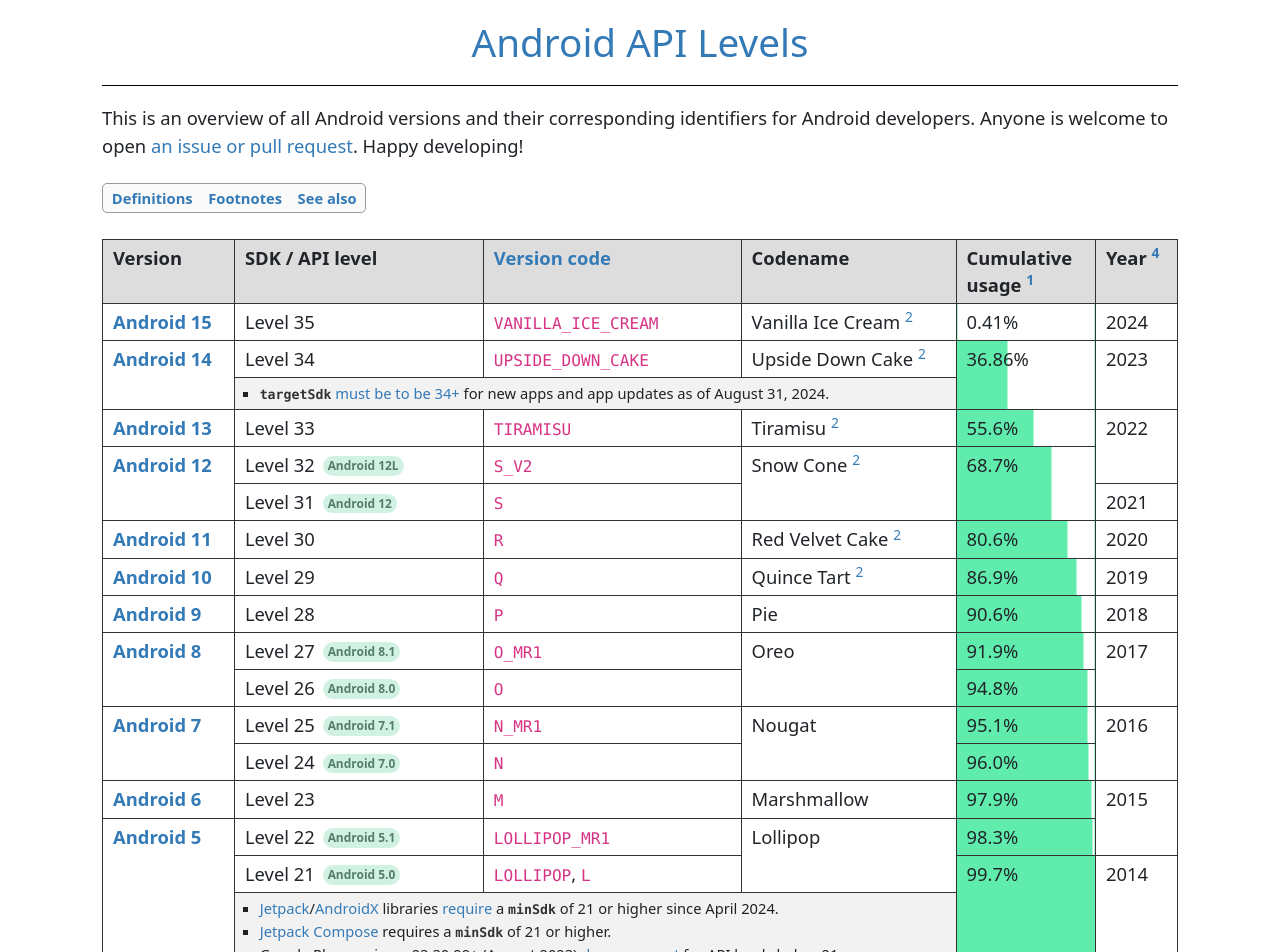
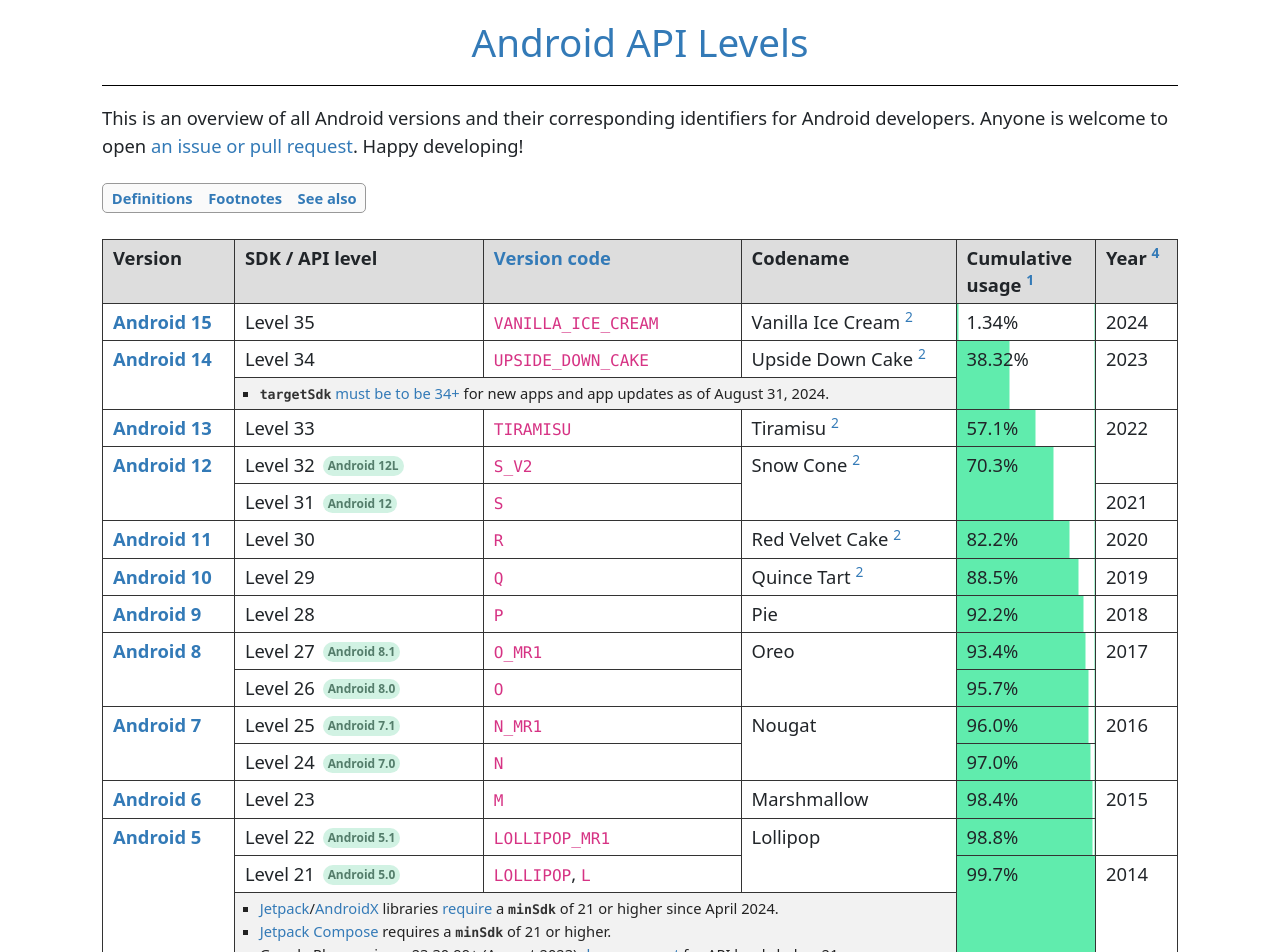
Before and after one commit to ebelinski/apilevels, a Jekyll site: the page built from index.md, in a window 1280 px wide. Shown: the top 952 px of the page. Built offline with Jekyll 4.4.1, drawn with Linux system fonts in a browser that asks for light colours; comment, search, counter and statistics services are not loaded; some of the changed text lies outside the part shown.

Commit message:
Updated figures (Dec 2024 update)

```diff
--- a/index.md
+++ b/index.md
@@ -37,7 +37,7 @@
       Vanilla Ice Cream
       <sup id="fnref:2"><a href="#fn:2" class="footnote">2</a></sup>
     </td>
-    {% include progress-cell.html rowspan=1 percentage=0.41 %}
+    {% include progress-cell.html rowspan=1 percentage=1.34 %}
     <td>2024</td>
   </tr>
   <tr>
@@ -50,7 +50,7 @@
       Upside Down Cake
       <sup id="fnref:2"><a href="#fn:2" class="footnote">2</a></sup>
     </td>
-    {% include progress-cell.html rowspan=2 percentage=36.86 %}
+    {% include progress-cell.html rowspan=2 percentage=38.32 %}
     <td rowspan="2">2023</td>
   </tr>
   <tr class="table-notes">
@@ -70,7 +70,7 @@
       Tiramisu
       <sup id="fnref:2"><a href="#fn:2" class="footnote">2</a></sup>
     </td>
-    {% include progress-cell.html rowspan=1 percentage=55.6 %}
+    {% include progress-cell.html rowspan=1 percentage=57.1 %}
     <td rowspan="2">2022</td>
   </tr>
   <tr>
@@ -86,7 +86,7 @@
       Snow Cone
       <sup id="fnref:2"><a href="#fn:2" class="footnote">2</a></sup>
     </td>
-    {% include progress-cell.html rowspan=2 percentage=68.7 %}
+    {% include progress-cell.html rowspan=2 percentage=70.3 %}
   </tr>
   <tr>
     <td>Level 31 <span class="subversion">Android 12</span></td>
@@ -103,7 +103,7 @@
       Red Velvet Cake
       <sup id="fnref:2"><a href="#fn:2" class="footnote">2</a></sup>
     </td>
-    {% include progress-cell.html rowspan=1 percentage=80.6 %}
+    {% include progress-cell.html rowspan=1 percentage=82.2 %}
     <td>2020</td>
   </tr>
   <tr>
@@ -116,7 +116,7 @@
       Quince Tart
       <sup id="fnref:2"><a href="#fn:2" class="footnote">2</a></sup>
     </td>
-    {% include progress-cell.html rowspan=1 percentage=86.9 %}
+    {% include progress-cell.html rowspan=1 percentage=88.5 %}
     <td>2019</td>
   </tr>
   <tr>
@@ -126,7 +126,7 @@
     <td>Level 28</td>
     <td><code>P</code></td>
     <td>Pie</td>
-    {% include progress-cell.html rowspan=1 percentage=90.6 %}
+    {% include progress-cell.html rowspan=1 percentage=92.2 %}
     <td>2018</td>
   </tr>
   <tr>
@@ -136,13 +136,13 @@
     <td>Level 27 <span class="subversion">Android 8.1</span></td>
     <td><code>O_MR1</code></td>
     <td rowspan="2">Oreo</td>
-    {% include progress-cell.html rowspan=1 percentage=91.9 %}
+    {% include progress-cell.html rowspan=1 percentage=93.4 %}
     <td rowspan="2">2017</td>
   </tr>
   <tr>
     <td>Level 26 <span class="subversion">Android 8.0</span></td>
     <td><code>O</code></td>
-    {% include progress-cell.html rowspan=1 percentage=94.8 %}
+    {% include progress-cell.html rowspan=1 percentage=95.7 %}
   </tr>
   <tr>
     <td rowspan="2">
@@ -151,13 +151,13 @@
     <td>Level 25 <span class="subversion">Android 7.1</span></td>
     <td><code>N_MR1</code></td>
     <td rowspan="2">Nougat</td>
-    {% include progress-cell.html rowspan=1 percentage=95.1 %}
+    {% include progress-cell.html rowspan=1 percentage=96.0 %}
     <td rowspan="2">2016</td>
   </tr>
   <tr>
     <td>Level 24 <span class="subversion">Android 7.0</span></td>
     <td><code>N</code></td>
-    {% include progress-cell.html rowspan=1 percentage=96.0 %}
+    {% include progress-cell.html rowspan=1 percentage=97.0 %}
   </tr>
   <tr>
     <td>
@@ -166,7 +166,7 @@
     <td>Level 23</td>
     <td><code>M</code></td>
     <td>Marshmallow</td>
-    {% include progress-cell.html rowspan=1 percentage=97.9 %}
+    {% include progress-cell.html rowspan=1 percentage=98.4 %}
     <td rowspan="2">2015</td>
   </tr>
   <tr>
@@ -176,7 +176,7 @@
     <td>Level 22 <span class="subversion">Android 5.1</span></td>
     <td><code>LOLLIPOP_MR1</code></td>
     <td rowspan="2">Lollipop</td>
-    {% include progress-cell.html rowspan=1 percentage=98.3 %}
+    {% include progress-cell.html rowspan=1 percentage=98.8 %}
   </tr>
   <tr>
     <td>Level 21 <span class="subversion">Android 5.0</span></td>
@@ -372,7 +372,7 @@
 <div class="footnotes">
   <ol>
     <li id="fn:1">
-      <p>Cumulative usage distribution figures were last updated on <b>December 13, 2024</b> using data from <a href="https://gs.statcounter.com/android-version-market-share/mobile-tablet/worldwide">Statcounter GlobalStats</a> and <a href="https://github.com/ebelinski/apilevels/blob/main/meta/android-usage-generator.swift">this script</a>. These figures may have changed significantly since the last update. You may update the figures yourself with a <a href="https://github.com/ebelinski/apilevels">pull request</a>. <a href="#fnref:1" class="reversefootnote">↩</a></p>
+      <p>Cumulative usage distribution figures were last updated on January 9, 2025 using <b>December 2024</b> data from <a href="https://gs.statcounter.com/android-version-market-share/mobile-tablet/worldwide">Statcounter GlobalStats</a> and <a href="https://github.com/ebelinski/apilevels/blob/main/meta/android-usage-generator.swift">this script</a>. These figures may have changed significantly since the last update. You may update the figures yourself with a <a href="https://github.com/ebelinski/apilevels">pull request</a>. <a href="#fnref:1" class="reversefootnote">↩</a></p>
     </li>
     <li id="fn:2">
       <p>The codenames for Android 10 and above in the table are the internal codenames. Beginning with Android 10, Google dropped the usage of codenames publicly. <a href="#fnref:2" class="reversefootnote">↩</a></p>
```
